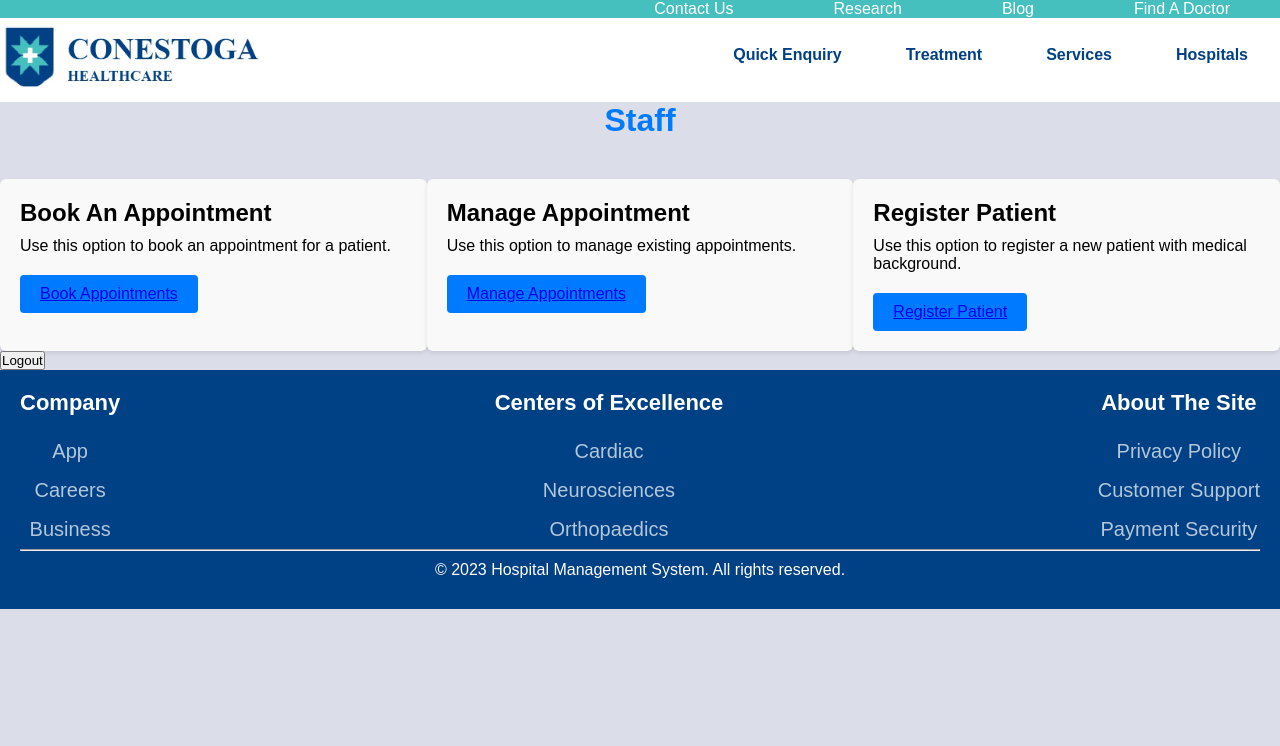
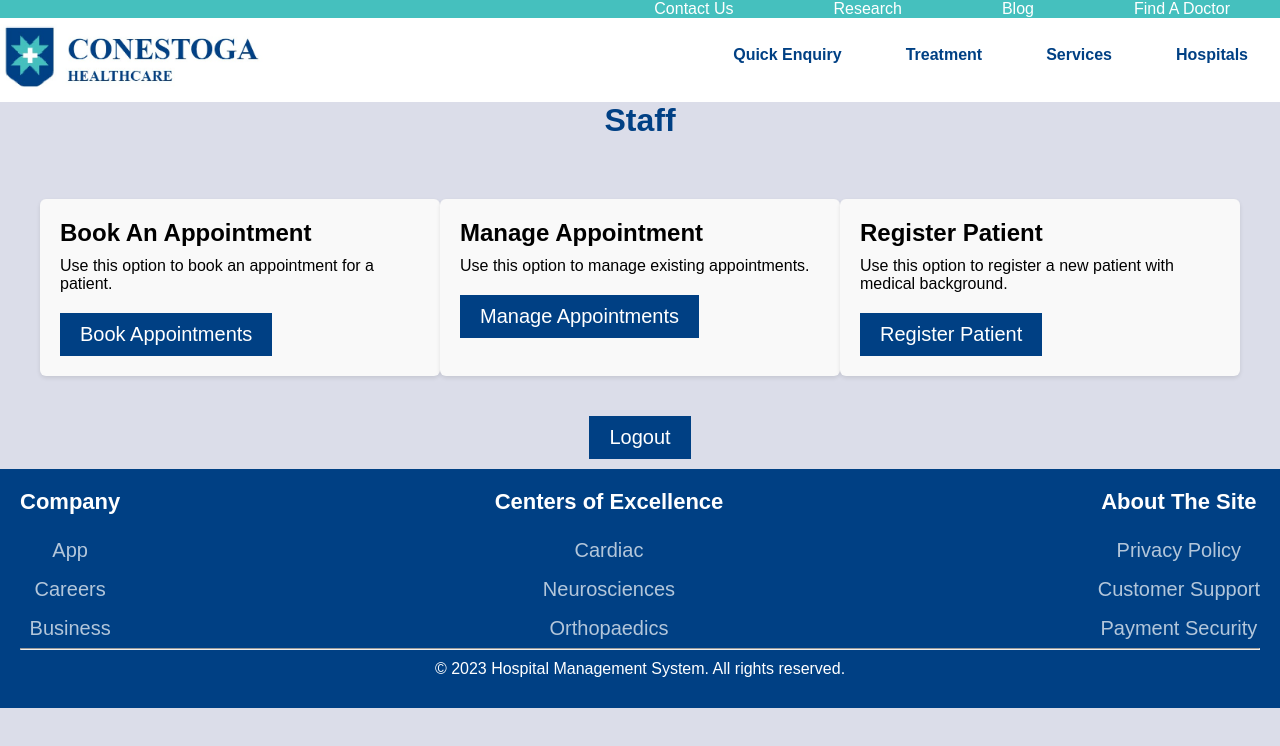
Before and after one commit to sachins97/CONESTOGA-HEALTHCARE, a React (Create React App) app: page /StaffPage in a window 1280 px wide. Shown: the top 746 px of the page. Built offline with nearby package versions, Linux system fonts and the light colour scheme; sample sign-in values are in the browser's storage.

Commit message:
ui changes for staff doctor admin login

```diff
--- a/src/ConfirmationPage.js
+++ b/src/ConfirmationPage.js
@@ -2,7 +2,7 @@ import React from 'react';
 
 const ConfirmationPage = () => {
   return (
-    <div>
+    <div class="form">
       <h2>Appointment Booking Confirmed</h2>
       <p>Your appointment has been successfully booked.</p>
     </div>
--- a/src/DeleteAppointment.js
+++ b/src/DeleteAppointment.js
@@ -42,9 +42,9 @@ class DeleteAppointment extends Component {
 
     return (
       <div className="delete-appointment">
-        <h1>Update Appointment</h1>
+        <h1>Delete Appointment</h1>
 
-        <form onSubmit={this.handleSearch}>
+        <form class="form" onSubmit={this.handleSearch}>
           <div className="search-fields">
             <label htmlFor="appointmentIdInput">Appointment ID:</label>
             <input
@@ -60,12 +60,12 @@ class DeleteAppointment extends Component {
         {error && <p className="error">{error}</p>}
 
         {appointmentDetails && (
-          <div className="appointment-details">
+          <div className="appointment">
             <h2>Appointment Details</h2>
             <p>Appointment ID: {appointmentDetails.AppointmentId}</p>
             <p>Date: {appointmentDetails.date.slice(0, 10)}</p>
             <p>Time: {appointmentDetails.time.slice(11, 19)}</p>
-            <button onClick={this.handleDelete}>Delete Appointment</button>
+            <button class="btn"onClick={this.handleDelete}>Delete Appointment</button>
           </div>
         )}
       </div>
--- a/src/Home.css
+++ b/src/Home.css
@@ -30,8 +30,9 @@ main {
   background-color: #188b89;
   color: #fff;
   text-decoration: none;
-  border-radius: 4px;
-  border: none;
+  border-radius: 40px;
+  padding: 20px;
+  border:none;
   font-size: 20px;
   cursor: pointer;
 }
--- a/src/ManageAppointment.css
+++ b/src/ManageAppointment.css
@@ -4,24 +4,24 @@
 
   .manage-appointment h1 {
     font-size: 50px;
-    margin-bottom: 10px;
+    margin-bottom: 50px;
   }
 
   .manage-appointment .options {
     display: flex;
-    justify-content: flex-start;
+    justify-content: space-around;
     margin-bottom: 10px;
   }
 
   .manage-appointment .options button {
     margin-right: 10px;
     padding: 8px 16px;
-    background-color: #007bff;
+    background-color: #004084;
     color: #fff;
     border: none;
     border-radius: 4px;
     cursor: pointer;
-    font-size: 40px;
+    font-size: 20px;
   }
 
   .manage-appointment .options button:hover {
--- a/src/ManageAppointment.js
+++ b/src/ManageAppointment.js
@@ -74,7 +74,7 @@ const ManageAppointment = () => {
           </tbody>
         </table>
       ) : (
-        <p>No appointments found.</p>
+        <p></p>
       )}
     </div>
   );
--- a/src/PatientRegistration.css
+++ b/src/PatientRegistration.css
@@ -6,17 +6,41 @@
 
 h1 {
   text-align: center;
-  color: #007bff;
+  color: #004084;
   margin-bottom: 20px;
 }
 
-form {
+.form {
   display: flex;
   flex-direction: column;
   align-items: center;
   padding: 20px;
+  /* flex-flow: column; */
+  border: 2px solid #4ba5d4;
+  border-radius: 10px;
+  padding: 20px;
+  width: 50vw;
+  text-align: center;
+  margin: 50px auto;
+  box-shadow: 0 0 5px #4ba5d4;
 }
+.appointment{
+  display: flex;
+  flex-direction: column;
+  align-items: center;
+  padding: 20px;
+  /* flex-flow: column; */
+  padding: 20px;
+  text-align: center;
+  margin: 50px auto;
+  font-family: 'Franklin Gothic Medium', 'Arial Narrow', Arial, sans-serif;
 
+}
+.error{
+  color: red;
+  text-align: center;
+  font-weight: bold;
+}
 form label {
   display: flex;
   align-items: center;
--- a/src/PatientRegistration.js
+++ b/src/PatientRegistration.js
@@ -46,7 +46,7 @@ const RegisterPatient = () => {
   return (
     <div>
       <h1>Register Patient</h1>
-      <form onSubmit={handleSubmit}>
+      <form class="form"onSubmit={handleSubmit}>
         <label htmlFor="name">Name:</label>
         <input
           type="text"
--- a/src/UpdateAppointment.js
+++ b/src/UpdateAppointment.js
@@ -66,10 +66,10 @@ class UpdateAppointment extends Component {
     const { appointmentIdInput, appointmentDetails, newDate, newTime, error } = this.state;
 
     return (
-      <div className="update-appointment">
+      <div className="appointment">
         <h1>Update Appointment</h1>
 
-        <form onSubmit={this.handleSearch}>
+        <form class="form" onSubmit={this.handleSearch}>
           <label htmlFor="appointmentId">Appointment ID:</label>
           <input
             type="text"
--- a/src/ViewPatientData.css
+++ b/src/ViewPatientData.css
@@ -63,12 +63,12 @@
   }
 
 
-  button[type="submit"],
+button[type="submit"],
 button[type="button"] {
   padding: 10px 20px;
   border: none;
   border-radius: 4px;
-  background-color: #007bff;
+  background-color: #004084;
   color: #fff;
   font-size: 16px;
   cursor: pointer;
@@ -82,3 +82,7 @@ button[type="submit"] {
 button[type="button"] {
   background-color: #dc3545;
 }
+a{
+  color: #fff;
+  text-decoration: none;
+}
--- a/src/optionspage.css
+++ b/src/optionspage.css
@@ -10,12 +10,13 @@ h1 {
   font-size: 32px;
   margin-bottom: 20px;
   font-weight: bold;
+  color: #004084;
 }
 
 .options-container {
   display: flex;
   justify-content: space-between;
-  margin-top: 40px;
+  padding: 40px;
 }
 
 .option {
@@ -36,15 +37,34 @@ p {
   font-size: 16px;
   margin-bottom: 20px;
 }
+.logout-btn{
+  display: flex;
+  justify-content: center;
+  padding: 10px 20px;
+  background-color: #004084;
+  color: #fff;
+  text-decoration: none;
+  border: none;
+  font-size: 20px;
+  cursor: pointer;
+  margin: auto;
+  margin-bottom: 10px;
+}
 
 .btn {
+  display: flex;
+  justify-content: center;
   padding: 10px 20px;
-  font-size: 16px;
-  background-color: #007bff;
+  background-color: #004084;
   color: #fff;
+  text-decoration: none;
   border: none;
-  border-radius: 4px;
+  font-size: 20px;
   cursor: pointer;
+}
+.btn a{
+  color: white;
+  text-decoration: none;
 }
 
 .btn:hover {
```
Also changed, not shown: 2 other files (tests, documents, lock files or other folders).
